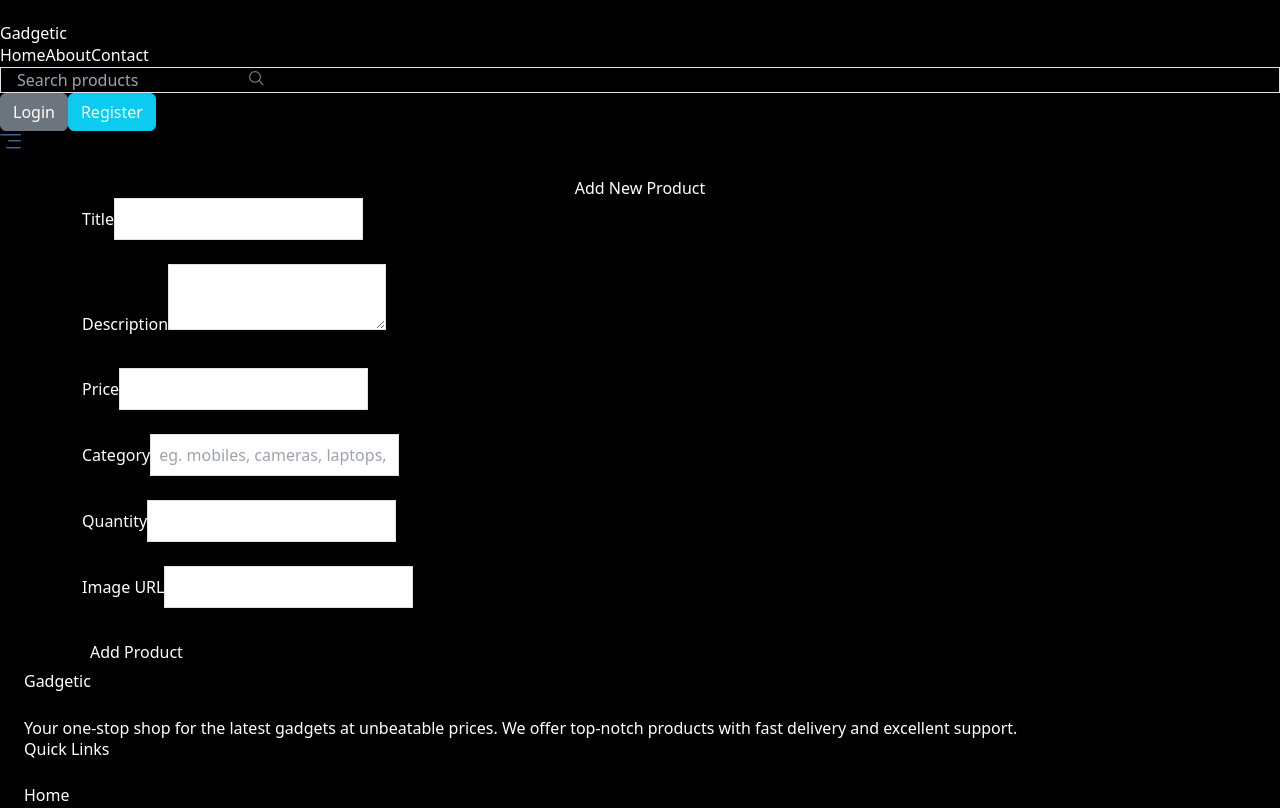
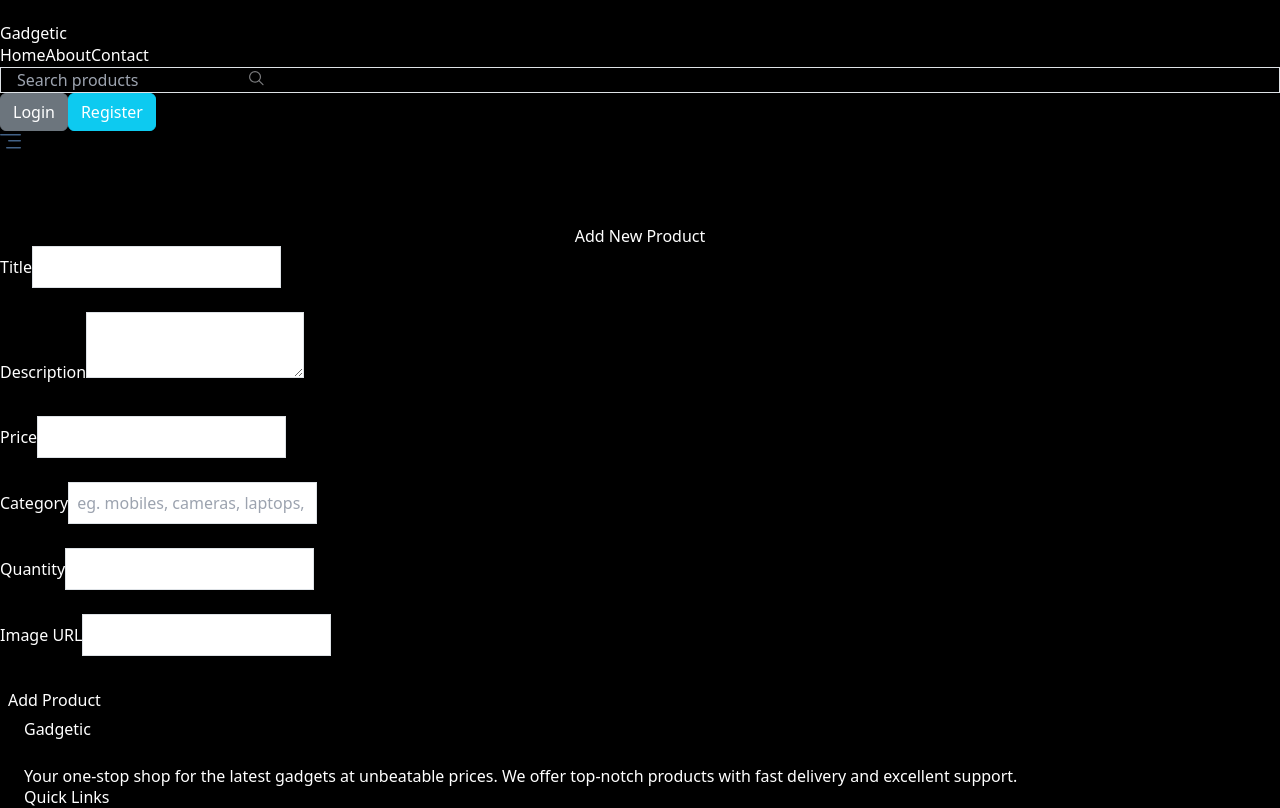
Before and after one commit to ChayanKoley153/Gadgetic_client, a React (Vite) app: page /add-product in a window 1280 px wide. Shown: the top 808 px of the page. Built offline with nearby package versions, Linux system fonts and the light colour scheme; no server answers.

Commit message:
update commit

```diff
--- a/src/components/Contact.jsx
+++ b/src/components/Contact.jsx
@@ -27,7 +27,7 @@ const ContactForm = () => {
 
   return (
     <div className="flex justify-center items-center min-h-screen">
-      <div className="w-full md:w-1/2 lg:w-1/3 p-6 bg-blue-600 shadow-md rounded-xl ">
+      <div className="w-full md:w-1/2 lg:w-1/3 p-6 bg-blue-600 shadow-md rounded-xl">
         <h2 className="text-2xl font-semibold mb-4 text-center text-white">Contact Us</h2>
         <form onSubmit={handleSubmit(onSubmit)} noValidate className="space-y-4">
           <div>
--- a/src/components/product/AddProduct.jsx
+++ b/src/components/product/AddProduct.jsx
@@ -45,8 +45,8 @@ const AddProduct = () => {
   };
 
   return (
-    <div className="container flex justify-center items-center min-h-screen">
-      <div className="max-w-md md:mx-auto mx-10 p-6 bg-blue-600 shadow-md rounded-xl">
+    <div className="flex justify-center items-center min-h-screen">
+      <div className="w-full md:w-1/2 lg:w-1/3 p-6 bg-blue-600 shadow-md rounded-xl mt-5">
         <h2 className="text-2xl font-semibold text-white mb-6 text-center">Add New Product</h2>
 
         {/* Success/Failure Message */}
```
